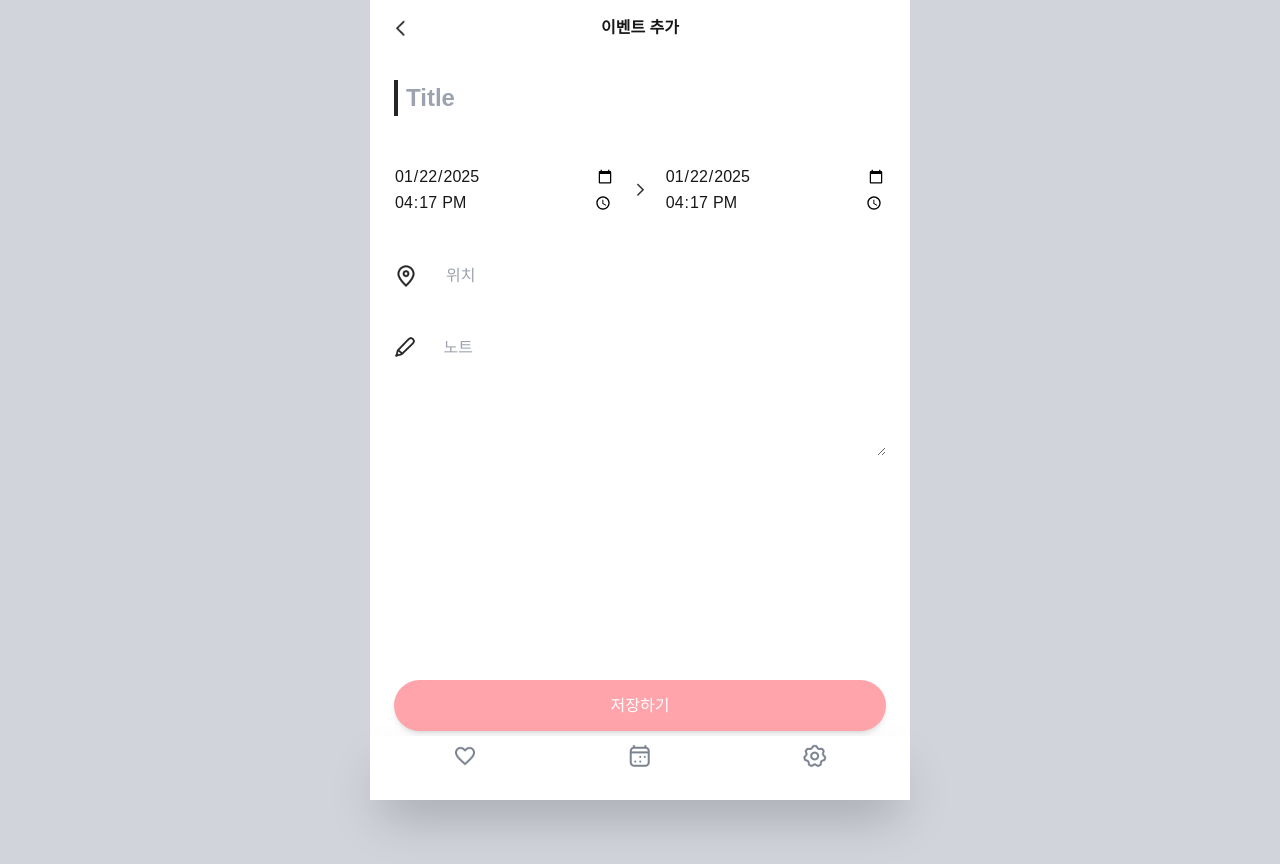
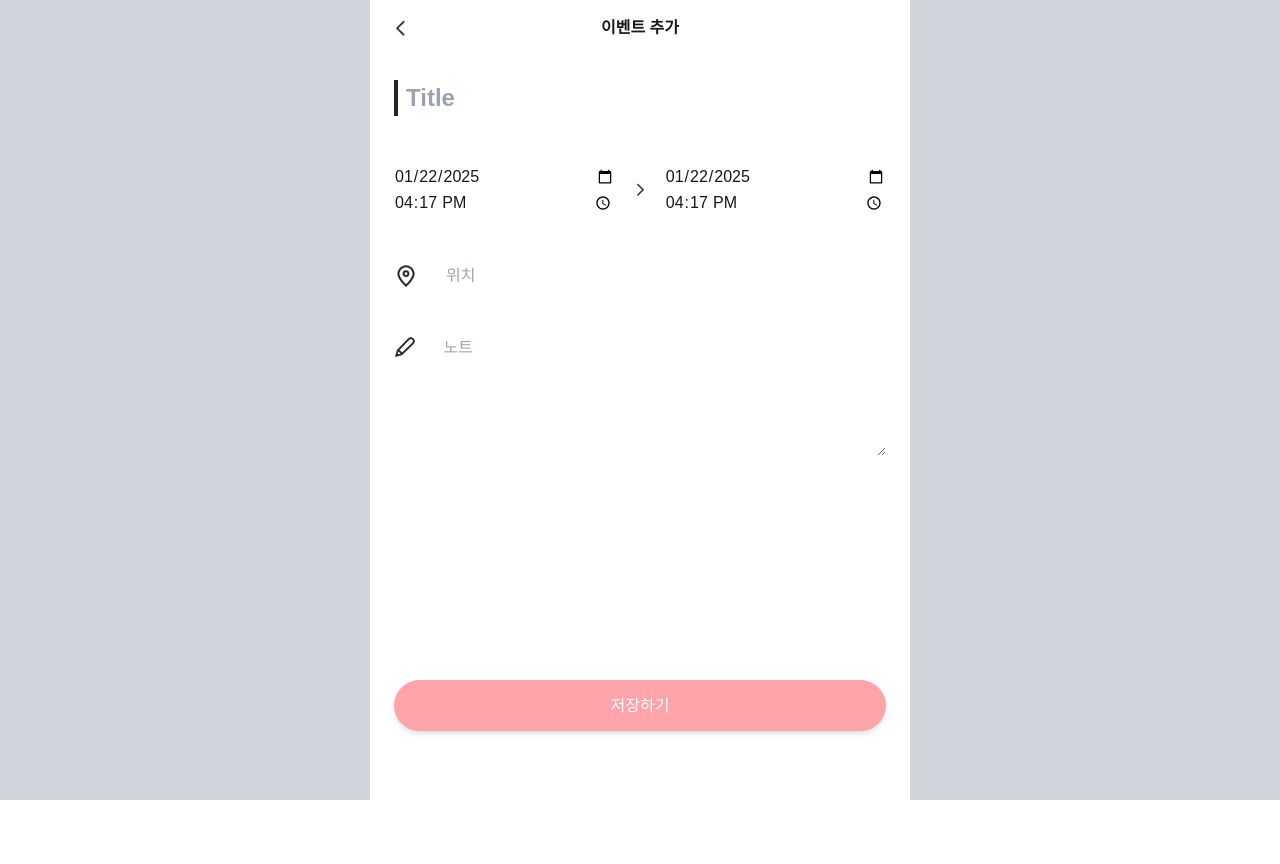
Before and after one commit to chipmunkcol/bit-o, a Next.js app: page /calendar/add/1 in a window 1280 px wide. After the commit the page ends 800 px from the top, so only its background shows below. Built offline with nearby package versions, Linux system fonts and the light colour scheme; no server answers.

Commit message:
fix:특정페이지에만 navigation 보이게

```diff
--- a/src/app/(pages)/layout/Layout.tsx
+++ b/src/app/(pages)/layout/Layout.tsx
@@ -1,15 +1,28 @@
+'use client'
+
 import NavigationBar from '@/shared/ui/NavigationBar'
+import { usePathname } from 'next/navigation'
+
 import { ReactNode } from 'react'
 
 interface LayoutProps {
   children: ReactNode
 }
 const Layout = ({ children }: LayoutProps) => {
+  const pathname = usePathname()
+
+  /** Navigation Bar가 보일 주요 메인 페이지 */
+  const pagesWithNav = ['/calendar', '/dday', '/setting']
+
+  const showNav = pagesWithNav.some((path) => {
+    return pathname === path
+  })
+
   return (
     <div className="flex w-full h-full bg-gray-100 flex-col">
       <div className="mx-auto h-auto w-full min-w-[280px] max-w-[33.75rem]">
         <div className="flex min-h-[100vh] flex-col bg-white">{children}</div>
-        <NavigationBar />
+        {showNav && <NavigationBar />}
       </div>
     </div>
   )
--- a/src/utils/api/client.ts
+++ b/src/utils/api/client.ts
@@ -21,7 +21,7 @@ async function client<T>(
    * 로그인 만들어지면 고치기
    */
   const accessToken =
-    'eyJ0eXAiOiJKV1QiLCJhbGciOiJIUzI1NiJ9.eyJpc3MiOiJwamh3b3JrOTdAZ21haWwuY29tIiwiaWF0IjoxNzM3NTE4Mjc1LCJleHAiOjE3Mzc1MjkwNzUsInN1YiI6ImZha2VFbWFpbEBmYWtlRG9tYWluLmNvbSIsImlkIjowfQ.ht0QPRVtFaluk1-M33yAVj-Dh1INb96kWQyNxX7LW3U'
+    'eyJ0eXAiOiJKV1QiLCJhbGciOiJIUzI1NiJ9.eyJpc3MiOiJwamh3b3JrOTdAZ21haWwuY29tIiwiaWF0IjoxNzM4MDYwMjc2LCJleHAiOjE3MzgwNzEwNzYsInN1YiI6ImZha2VFbWFpbEBmYWtlRG9tYWluLmNvbSIsImlkIjowfQ.GPTz-XxxJmKQCB006PDWC50DMSWaAjEKQh5RU6QqSrU'
 
   const headers: Record<string, string> = {
     'Content-Type': 'application/json',
```
